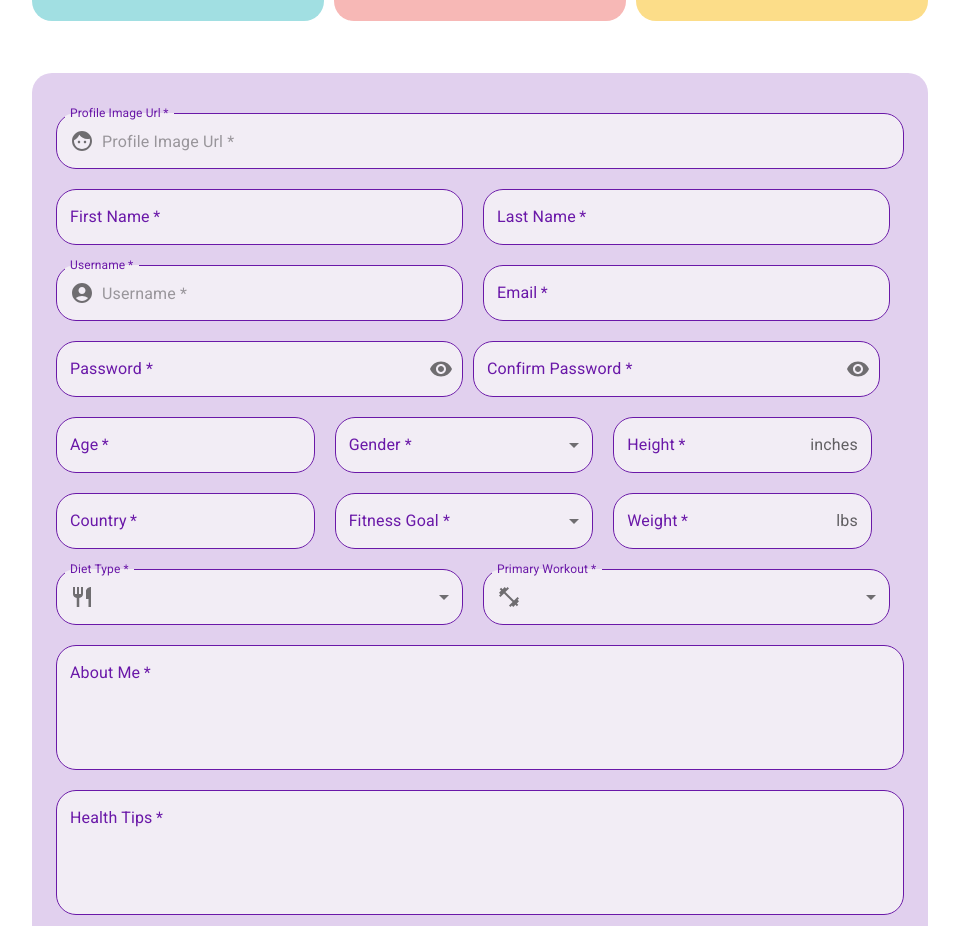
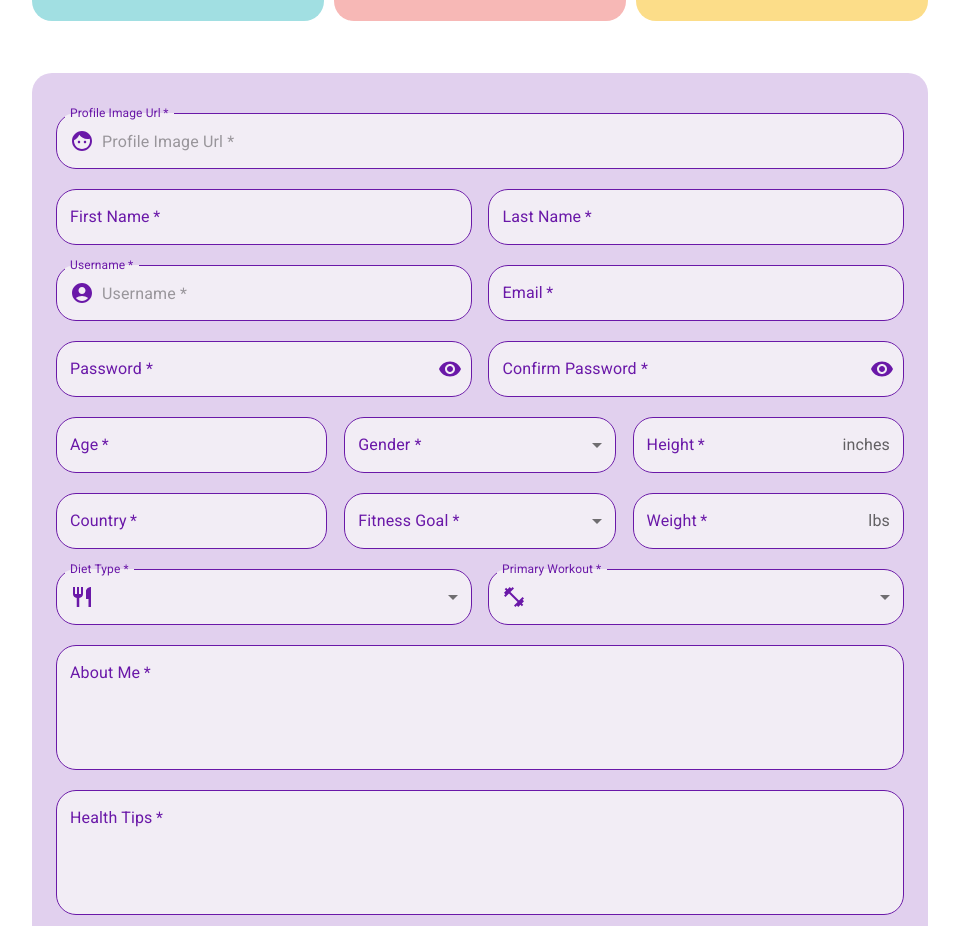
Before and after one commit to Joe-Grewal/Uplifting-Feats, a React (Create React App) app in the folder client/: page / in a window 1280 px wide. Shown: the part 2235-3161 px from the top of the page, without its empty margins (160-1119 px from the left). Built offline with nearby package versions, Linux system fonts and the light colour scheme.

Commit message:
Update icons and alignment

```diff
--- a/client/src/components/EditProfile.js
+++ b/client/src/components/EditProfile.js
@@ -227,7 +227,7 @@ export default function EditProfile() {
           InputProps={{
             startAdornment: (
               <InputAdornment position="start">
-                <FaceIcon />
+                <FaceIcon id="face"/>
               </InputAdornment>
             ),
           }}
@@ -236,14 +236,13 @@ export default function EditProfile() {
         <div>
         <TextField
           sx={{
-            width: "48%",
+            width: "49%",
             "& .MuiInputLabel-root": {color: '#6A18A8'},
           "& .MuiOutlinedInput-root": {
           "& > fieldset": { borderColor: "#6A18A8", borderRadius: '20px'},
           },
           mb: '20px',
-          mr: '10px'
-
+          mr: '1%'
           }}
           className="text_field"
           onChange={(e) => setFirstName(e.target.value)}
@@ -255,13 +254,13 @@ export default function EditProfile() {
         />
          <TextField
           sx={{
-            width: "48%",
+            width: "49%",
             "& .MuiInputLabel-root": {color: '#6A18A8'},
           "& .MuiOutlinedInput-root": {
           "& > fieldset": { borderColor: "#6A18A8", borderRadius: '20px'},
           },
           mb: '20px',
-          ml: '10px'
+          ml: '1%'
           }}
           className="text_field"
           onChange={(e) => setLastName(e.target.value)}
@@ -275,18 +274,18 @@ export default function EditProfile() {
         <div>
         <TextField
           sx={{
-            width: "48%",
+            width: "49%",
             "& .MuiInputLabel-root": {color: '#6A18A8'},
           "& .MuiOutlinedInput-root": {
           "& > fieldset": { borderColor: "#6A18A8", borderRadius: '20px'},
           },
           mb: '20px',
-          mr: '10px'
+          mr: '1%'
           }}
           InputProps={{
             startAdornment: (
               <InputAdornment position="start">
-                <AccountCircle />
+                <AccountCircle id="account"/>
               </InputAdornment>
             ),
           }}
@@ -301,13 +300,13 @@ export default function EditProfile() {
         />
         <TextField
           sx={{
-            width: "48%",
+            width: "49%",
             "& .MuiInputLabel-root": {color: '#6A18A8'},
           "& .MuiOutlinedInput-root": {
           "& > fieldset": { borderColor: "#6A18A8", borderRadius: '20px'},
           },
           mb: '20px',
-          ml: '10px'
+          ml: '1%'
           }}
           className="text_field"
           onChange={(e) => setEmail(e.target.value)}
@@ -340,25 +339,28 @@ export default function EditProfile() {
         /> */}
         <FormControl
           sx={{
-            width: "48%",
+            width: "49%",
             "& .MuiInputLabel-root": {color: '#6A18A8'},
             "& .MuiOutlinedInput-root": {
             "& > fieldset": { borderColor: "#6A18A8", borderRadius: '20px'},
           },
           mb: '20px',
-          mr: '10px'
+          mr: '1%',
           }}
           className="text_field">
-        <InputLabel htmlFor="outlined-adornment-password">Password *</InputLabel>
+        <InputLabel htmlFor="outlined-adornment-password" id="password0">Password *</InputLabel>
           <OutlinedInput
             id="outlined-adornment-password"
             type={values.showPassword ? 'text' : 'password'}
             value={password}
+            variant="outlined"
+            color="secondary"
             onChange={(e) => setPassword(e.target.value)}
             error={passwordError}
             endAdornment={
               <InputAdornment position="end">
                 <IconButton
+                id="eye1"
                   aria-label="toggle password visibility"
                   onClick={handleClickShowPassword}
                   onMouseDown={handleMouseDownPassword}
@@ -392,25 +394,28 @@ export default function EditProfile() {
         /> */}
          <FormControl
           sx={{
-            width: "48%",
+            width: "49%",
             "& .MuiInputLabel-root": {color: '#6A18A8'},
             "& .MuiOutlinedInput-root": {
             "& > fieldset": { borderColor: "#6A18A8", borderRadius: '20px'},
           },
           mb: '20px',
-          mr: '10px'
+          ml: '1%',
           }}
           className="text_field">
-        <InputLabel htmlFor="outlined-adornment-confirm-password">Confirm Password *</InputLabel>
+        <InputLabel id="password1" htmlFor="outlined-adornment-confirm-password">Confirm Password *</InputLabel>
           <OutlinedInput
             id="outlined-adornment-confirm-password"
             type={values.showPassword ? 'text' : 'password'}
             value={confirmPassword}
+            variant="outlined"
+            color="secondary"
             onChange={(e) => setConfirmPassword(e.target.value)}
             error={confirmPasswordError}
             endAdornment={
               <InputAdornment position="end">
                 <IconButton
+                id="eye2"
                   aria-label="toggle password visibility"
                   onClick={handleClickShowPassword}
                   onMouseDown={handleMouseDownPassword}
@@ -427,14 +432,13 @@ export default function EditProfile() {
         <div>
         <TextField
           sx={{
-            width: "30.5%",
+            width: "32%",
             "& .MuiInputLabel-root": {color: '#6A18A8'},
             "& .MuiOutlinedInput-root": {
             "& > fieldset": { borderColor: "#6A18A8", borderRadius: '20px'},
             },
             mb: '20px',
-            mr: '10px'
-
+            mr: '1%',
           }}
           className="text_field"
           onChange={(e) => setAge(e.target.value)}
@@ -446,13 +450,13 @@ export default function EditProfile() {
         />
         <FormControl
           sx={{
-            width: "30.5%",
+            width: "32%",
             "& .MuiInputLabel-root": {color: '#6A18A8'},
             "& .MuiOutlinedInput-root": {
             "& > fieldset": { borderColor: "#6A18A8", borderRadius: '20px'},
             },
-            mr: '10px',
-            ml: '10px',
+            ml: '1%',
+            mr: '1%',
             bgcolor: '#F2EDF5',
             borderRadius: '20px'
           }}
@@ -478,13 +482,13 @@ export default function EditProfile() {
         </FormControl>
         <TextField
           sx={{
-            width: "30.5%",
+            width: "32%",
             "& .MuiInputLabel-root": {color: '#6A18A8'},
             "& .MuiOutlinedInput-root": {
             "& > fieldset": { borderColor: "#6A18A8", borderRadius: '20px'},
             },
-            mb: '20px',
-            ml: '10px'
+            ml: '1%',
+            mb: '20px'
           }}
           id="outlined-height-end-adornment"
           InputProps={{
@@ -502,13 +506,13 @@ export default function EditProfile() {
         <div>
         <TextField
           sx={{
-            width: "30.5%",
+            width: "32%",
             "& .MuiInputLabel-root": {color: '#6A18A8'},
             "& .MuiOutlinedInput-root": {
             "& > fieldset": { borderColor: "#6A18A8", borderRadius: '20px'},
             },
             mb: '20px',
-            mr: '10px'
+            mr: '1%',
           }}
           className="text_field"
           onChange={(e) => setCountry(e.target.value)}
@@ -520,13 +524,13 @@ export default function EditProfile() {
         />
         <FormControl
           sx={{
-            width: "30.5%",
+            width: "32%",
             "& .MuiInputLabel-root": {color: '#6A18A8'},
             "& .MuiOutlinedInput-root": {
             "& > fieldset": { borderColor: "#6A18A8", borderRadius: '20px'},
             },
-            mr: '10px',
-            ml: '10px',
+            ml: '1%',
+            mr: '1%',
             bgcolor: '#F2EDF5',
             borderRadius: '20px'
           }}
@@ -554,13 +558,13 @@ export default function EditProfile() {
         <TextField
           id="outlined-weight-end-adornment"
           sx={{
-            width: "30.5%",
+            width: "32%",
             "& .MuiInputLabel-root": {color: '#6A18A8'},
             "& .MuiOutlinedInput-root": {
             "& > fieldset": { borderColor: "#6A18A8", borderRadius: '20px'},
             },
             mb: '20px',
-            ml: '10px'
+            ml: '1%',
           }}
           InputProps={{
             endAdornment: <InputAdornment position="end">lbs</InputAdornment>,
@@ -577,12 +581,12 @@ export default function EditProfile() {
         <div>
         <FormControl
           sx={{
-            width: "48%",
+            width: "49%",
             "& .MuiInputLabel-root": {color: '#6A18A8'},
             "& .MuiOutlinedInput-root": {
             "& > fieldset": { borderColor: "#6A18A8", borderRadius: '20px'},
             },
-            mr: '10px',
+            mr: '1%',
             mb: '20px',
             bgcolor: '#F2EDF5',
             borderRadius: '20px'
@@ -592,7 +596,7 @@ export default function EditProfile() {
         <Select
         startAdornment={
           <InputAdornment position="start">
-            <RestaurantIcon />
+            <RestaurantIcon id="cutlery"/>
           </InputAdornment>
           }
           fullWidth
@@ -617,12 +621,12 @@ export default function EditProfile() {
         </FormControl>
         <FormControl
           sx={{
-            width: "48%",
+            width: "49%",
             "& .MuiInputLabel-root": {color: '#6A18A8'},
             "& .MuiOutlinedInput-root": {
             "& > fieldset": { borderColor: "#6A18A8", borderRadius: '20px'},
             },
-            ml: '10px',
+            ml: '1%',
             mb: '20px',
             bgcolor: '#F2EDF5',
             borderRadius: '20px'
@@ -632,7 +636,7 @@ export default function EditProfile() {
         <Select
           startAdornment={
             <InputAdornment position="start">
-              <FitnessCenterIcon />
+              <FitnessCenterIcon id="weights"/>
             </InputAdornment>
             }
           fullWidth
--- a/client/src/styles/EditProfile.scss
+++ b/client/src/styles/EditProfile.scss
@@ -12,15 +12,42 @@
   width: 70%;
 }
 
-.form_fields {
-  margin:auto;
-  width: 100%;
-}
-
 .text_field {
   border: none;
   border-radius: 20px;
   background-color: #F2EDF5;
+}
+
+#face {
+  color: #6A18A8
+}
+
+#account{
+  color: #6A18A8
+}
+
+#eye1{
+  color: #6A18A8
+}
+
+#eye2{
+  color: #6A18A8
+}
+
+#cutlery{
+  color: #6A18A8
+}
+
+#weights{
+  color: #6A18A8
+}
+
+#password1 {
+  color: #6A18A8
+}
+
+#password0 {
+  color: #6A18A8
 }
 
 #gender-select {
```
